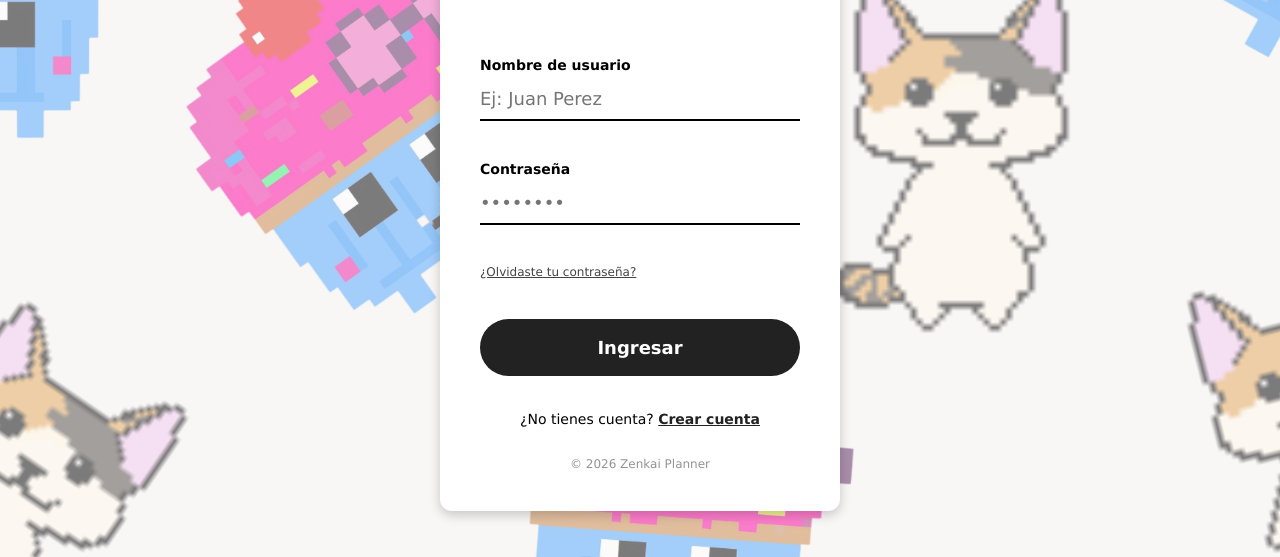
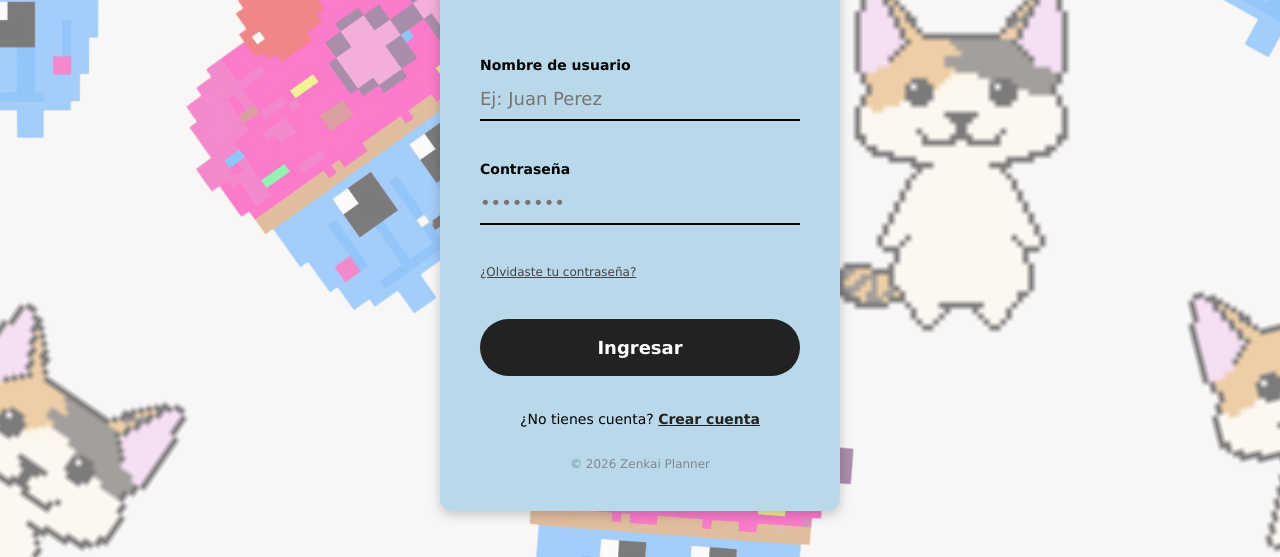
Before and after one commit to luiswiccho/zenkai, a website: page index.html in a window 1280 px wide. Shown: the part 243-800 px from the top of the page. Drawn offline with Linux system fonts and the light colour scheme.

Commit message:
Modify styles in avanceproyecto.css
Updated the background color of the login panel and adjusted styles for better visual appeal.

```diff
--- a/avanceproyecto.css
+++ b/avanceproyecto.css
@@ -29,7 +29,7 @@ body {
 }
 
 .panel-login {
-  background: #fff;
+  background: #B9D9EB;
   border-radius: 12px;
   padding: 40px;
   max-width: 400px;
```
